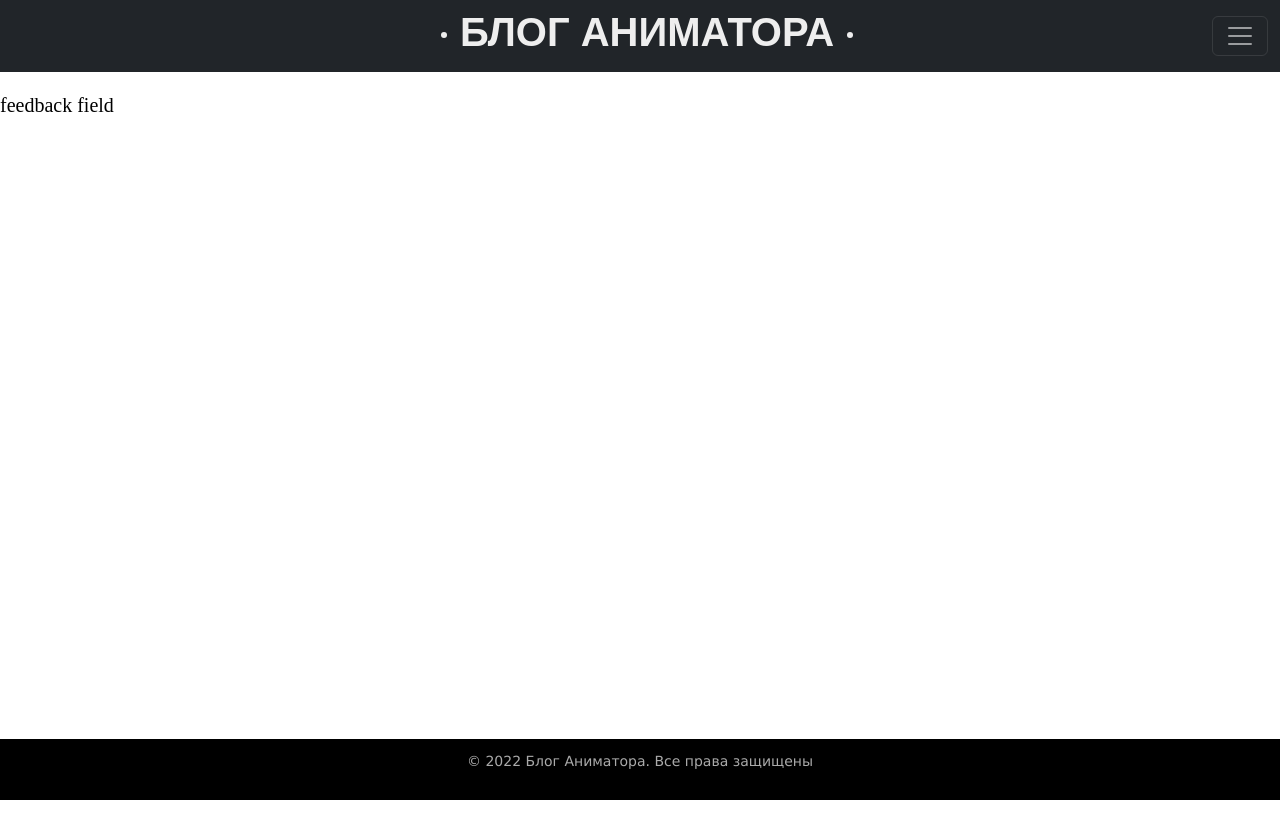
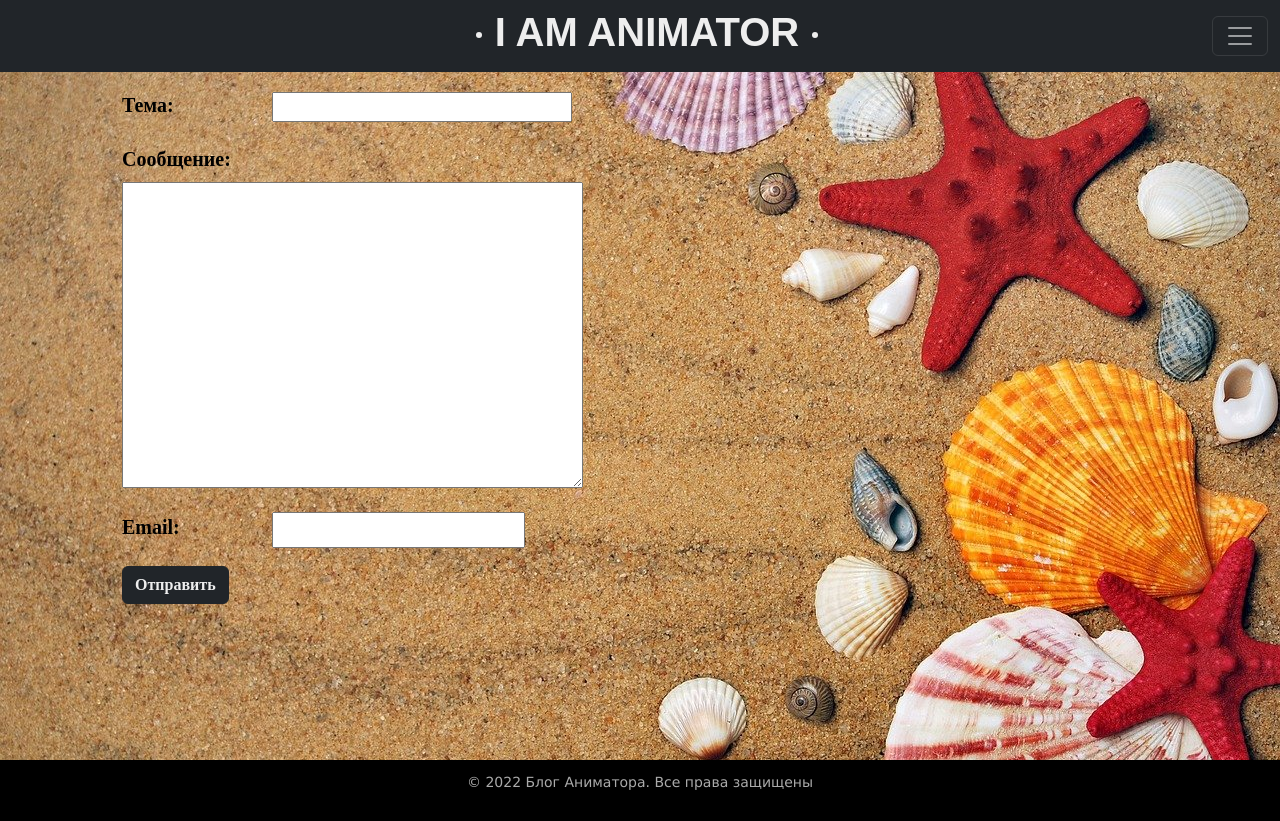
Before and after one commit to Sautenko-Andrey/Blog, a Django app: page /write_to_autor/ in a window 1280 px wide. Before the commit the page ends 800 px from the top, so only its background shows below. Run offline with Django 4.2, Linux system fonts and the light colour scheme.

Commit message:
Made final design version for <write_to_autor> page.

```diff
--- /dev/null
+++ b/blog/forms.py
@@ -0,0 +1,8 @@
+from django import forms
+from .models import *
+
+class WriteToAutorForm(forms.Form):
+    title=forms.CharField(max_length=255,label='Тема',
+                          required=False,widget=forms.TextInput(attrs={'class':'form-input'}))
+    message=forms.CharField(widget=forms.Textarea(attrs={'col':10,'rows':10}),label='Сообщение')
+    email=forms.EmailField(max_length=50,label='Email')
--- a/blog/static/blog/css/styles.css
+++ b/blog/static/blog/css/styles.css
@@ -510,6 +510,16 @@ div.main_page_style {
 
 }
 
+div.write_to_autor_style {
+    background-image: url("../../blog/images/write_to_autor.jpg");
+    background-repeat: no-repeat;
+    background-size: cover;
+    height: 700px;
+    width: 100%;
+    color: black;
+
+}
+
 div.posts_style {
     background: #f0f0f0;
     background-repeat: no-repeat;
--- a/blog/templates/blog/base.html
+++ b/blog/templates/blog/base.html
@@ -35,7 +35,7 @@
           <li></li>    <!-- Здесь можно вставить логотип для перехода на главную страницу -->
       <h1 class="white_text"><a class='white-oranje-style' href="{% url 'home' %}"><b><svg xmlns="http://www.w3.org/2000/svg" width="32" height="32" fill="currentColor" class="bi bi-dot" viewBox="0 0 16 16">
   <path d="M8 9.5a1.5 1.5 0 1 0 0-3 1.5 1.5 0 0 0 0 3z"/>
-</svg>БЛОГ АНИМАТОРА<svg xmlns="http://www.w3.org/2000/svg" width="32" height="32" fill="currentColor" class="bi bi-dot" viewBox="0 0 16 16">
+</svg>I AM ANIMATOR<svg xmlns="http://www.w3.org/2000/svg" width="32" height="32" fill="currentColor" class="bi bi-dot" viewBox="0 0 16 16">
   <path d="M8 9.5a1.5 1.5 0 1 0 0-3 1.5 1.5 0 0 0 0 3z"/>
       </svg></b></a></h1>
     <button class="navbar-toggler white-oranje-style" type="button" data-bs-toggle="offcanvas" data-bs-target="#offcanvasDarkNavbar" aria-controls="offcanvasDarkNavbar">
--- a/blog/templates/blog/write_to_author.html
+++ b/blog/templates/blog/write_to_author.html
@@ -1,6 +1,25 @@
 {% extends 'blog/base.html' %}
+{% load static %}
+{% block content %}
+<div class="write_to_autor_style">
+<br>
 
-{% block content %}
-<br>
-    <p>feedback field</p>
+<div class="container">
+    <div class="row">
+        <div class="col-xl-6 col-md-6 col-sm-6" align="left">
+            <form action="{% url 'write_to_autor' %}" method="post" class="from_left">
+                {% csrf_token %}
+                <div class="form-error">{{form.non_filed_errors}}</div>
+                {% for f in form %}
+                <p><label class="form-label" for="{{f.id_for_label}}"><b>{{f.label}}:</b></label>{{f}}</p>
+                <div class="form-error">{{f.errors}}</div>
+                {% endfor %}
+                <button type="submit" class="btn btn-dark white-oranje-style"><b>Отправить</b</button>
+
+            </form>
+        </div>
+
+            </div>
+</div>
+</div>
 {% endblock %}
--- a/blog/views.py
+++ b/blog/views.py
@@ -1,5 +1,7 @@
 from django.http import HttpResponse, HttpResponseNotFound
-from django.shortcuts import render, get_object_or_404
+from django.shortcuts import render, get_object_or_404, redirect
+
+from .forms import *
 from .models import *
 
 
@@ -30,7 +32,18 @@ def registration(request):
 
 
 def write_autor(request):
-    return render(request,'blog/write_to_author.html',{'title':'Связаться с автором'})
+    if request.method=='POST':
+        form=WriteToAutorForm(request.POST)
+        if form.is_valid():
+            # print(form.cleaned_data)
+            try:
+                WriteToAutor.objects.create(**form.cleaned_data)
+                return redirect('home')
+            except:
+                form.add_error(None,'Ошибув отправки сообщения.')
+    else:
+        form=WriteToAutorForm
+    return render(request,'blog/write_to_author.html',{'form':form,'title':'Связаться с автором'})
 
 def fotogallery(request):
     return render(request, 'blog/foto.html',{'title':'Фотогаллерея'})
```
Also changed, not shown: blog/admin.py (+21 -11 lines), blog/models.py (+16 -0 lines), blog/migrations/0003_writetoautor.py (added), blog/static/blog/images/blockquote.png (deleted), blog/static/blog/images/logo.png (deleted), blog/static/blog/images/write_to_autor.jpg (added), db.sqlite3.
